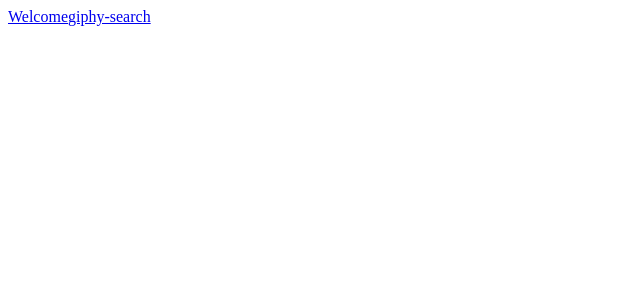
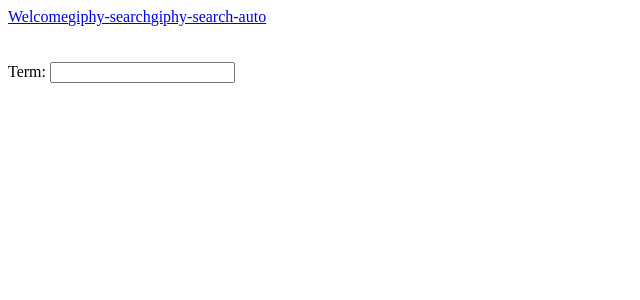
Before and after one commit to codigorefinado/curso-refinado-angular, an Angular app: page /giphy-search-auto in a window 1280 px wide. Before the commit this address led to /. Shown: the top 300 px of the page, without its empty margins (0-640 px from the left). Built offline with nearby package versions, Linux system fonts and the light colour scheme.

Commit message:
add giphy-search-auto

```diff
--- a/src/app/app.component.html
+++ b/src/app/app.component.html
@@ -1,5 +1,6 @@
 <a [routerLink]="'/'">Welcome</a>
 <a [routerLink]="'giphy-search'">giphy-search</a>
+<a [routerLink]="'giphy-search-auto'">giphy-search-auto</a>
 
 <br/>
 <br/>
--- /dev/null
+++ b/src/app/giphy/giphy-search/giphy-search-auto/giphy-search-auto-routing.module.ts
@@ -0,0 +1,15 @@
+import { NgModule } from '@angular/core';
+import { Routes, RouterModule } from '@angular/router';
+import { GiphySearchAutoComponent } from './giphy-search-auto.component';
+
+const routes: Routes = [];
+
+@NgModule({
+  imports: [
+    RouterModule.forChild([
+      { path: 'giphy-search-auto', component: GiphySearchAutoComponent }
+    ])
+  ]
+})
+export class GiphySearchAutoRoutingModule {
+}
--- /dev/null
+++ b/src/app/giphy/giphy-search/giphy-search-auto/giphy-search-auto.component.html
@@ -0,0 +1 @@
+Term: <input type="text">
--- /dev/null
+++ b/src/app/giphy/giphy-search/giphy-search-auto/giphy-search-auto.component.ts
@@ -0,0 +1,14 @@
+import { Component, OnInit } from '@angular/core';
+
+@Component({
+  selector: 'app-giphy-search-auto',
+  templateUrl: './giphy-search-auto.component.html'
+})
+export class GiphySearchAutoComponent implements OnInit {
+
+  constructor() { }
+
+  ngOnInit() {
+  }
+
+}
--- a/src/app/giphy/giphy-search/giphy-search.module.ts
+++ b/src/app/giphy/giphy-search/giphy-search.module.ts
@@ -2,13 +2,14 @@ import { NgModule } from '@angular/core';
 import { GiphySearchComponent } from './giphy-search.component';
 import { CommonModule } from '@angular/common';
 import { GiphySearchRoutingModule } from './giphy-search-routing.module';
+import { GiphySearchAutoComponent } from './giphy-search-auto/giphy-search-auto.component';
 
 @NgModule({
   imports: [
     CommonModule, GiphySearchRoutingModule
   ],
   exports: [],
-  declarations: [ GiphySearchComponent ],
+  declarations: [ GiphySearchComponent, GiphySearchAutoComponent ],
   providers: [],
 })
 export class GiphySearchModule {
```
Also changed, not shown: src/app/app.module.ts (+12 -10 lines), src/app/giphy/giphy-search/giphy-search-auto/giphy-search-auto.module.ts (added, +12 -0 lines).
